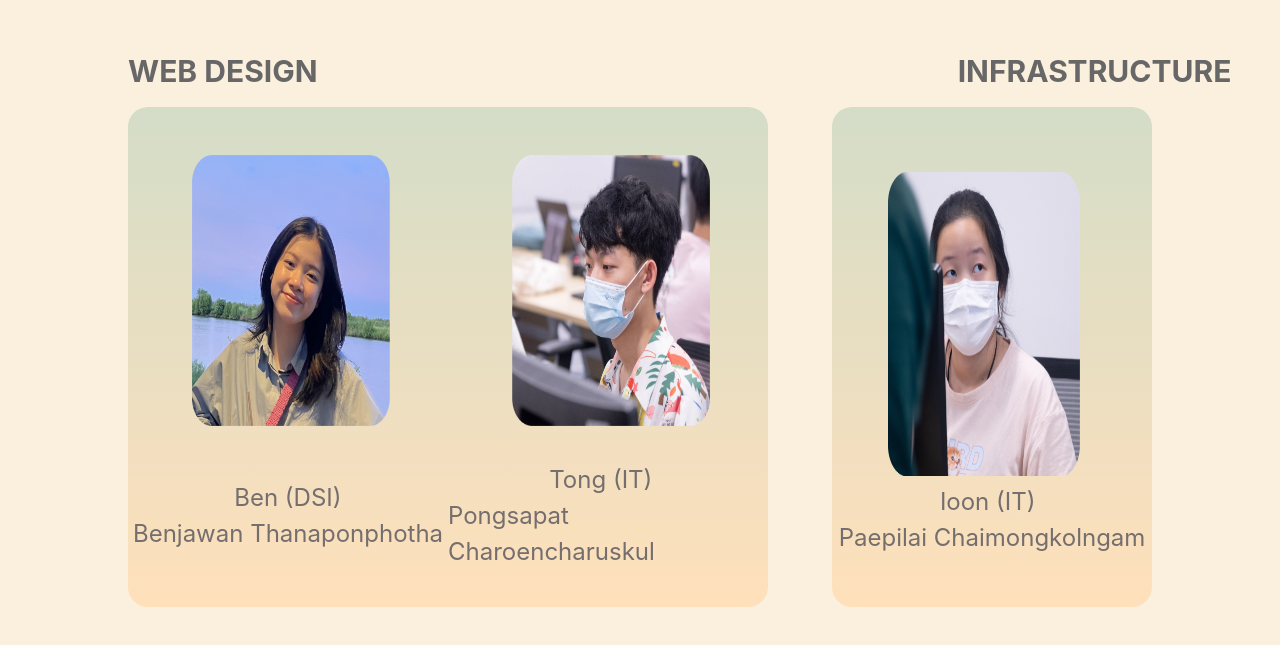
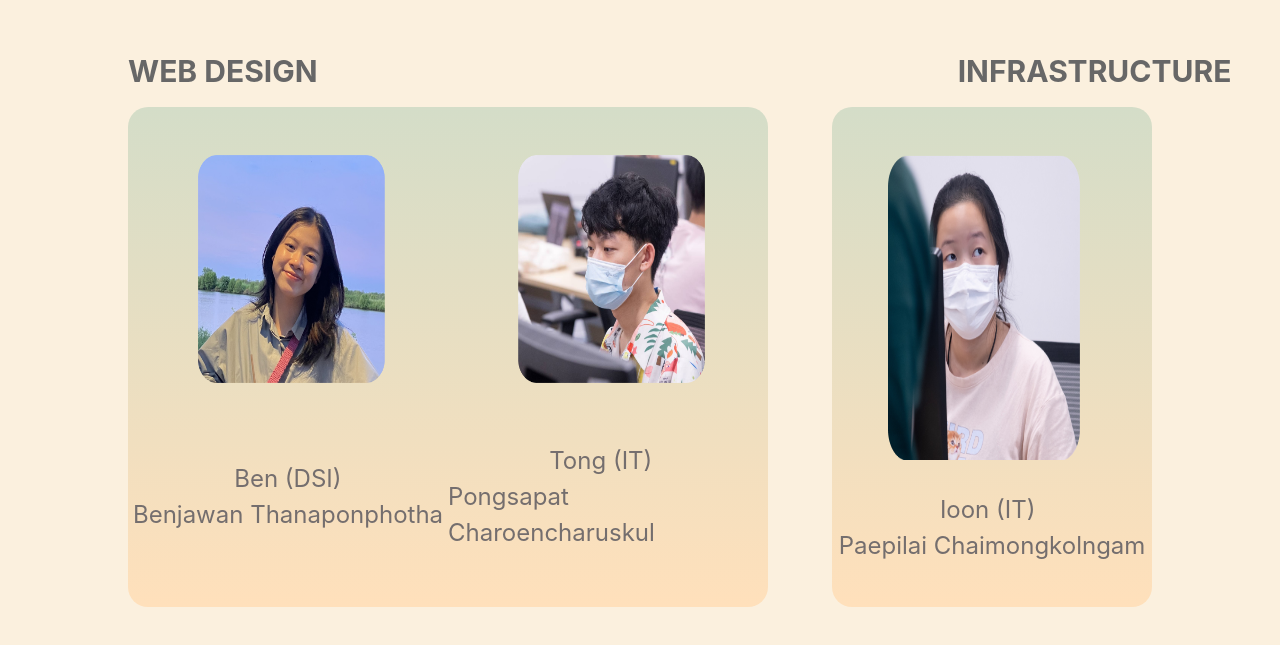
Before and after one commit to Hello-Fennec/G4-Manticore, a React (Create React App) app in the folder manticore_mantijai/: page / in a window 1280 px wide. Shown: the part 5657-6302 px from the top of the page. Built offline with nearby package versions, Linux system fonts and the light colour scheme.

Commit message:
last edit

```diff
--- a/manticore_mantijai/src/component/About.css
+++ b/manticore_mantijai/src/component/About.css
@@ -113,6 +113,11 @@
     flex-wrap: wrap;
     width: 30%;
     padding-top: 5%;
+    transition: 0.25s;
+}
+
+#Picture:hover{
+    transform: scale(1.1);
 }
 
 #Picture img {
@@ -165,6 +170,7 @@
     font-family: "Inter" sans-serif;
     font-size: 24px;
     color: #746E6E;
+    margin-top: -5%;
 
 }
 
@@ -178,7 +184,7 @@
     font-family: "Inter" sans-serif;
     font-size: 24px;
     color: #746E6E;
-    margin-top: -40%;
+    margin-top: -35%;
 }
 
 
@@ -192,28 +198,41 @@
 
 #Picture-Infra {
     display: flex;
+    margin-top: -5%;
     padding-top: 20%;
     padding-left: 25%;
     width: 100%;
     height: 100%;
     flex-wrap: wrap;
     flex-direction: row;
+    transition: 0.25s;
 }
 
+
+#Picture-Infra:hover {
+    transform: scale(1.1);
+}
 
 #Picture-Design {
     display: flex;
     flex-direction: row;
     flex-wrap: wrap;
-    width: 40%;
+    width: 38%;
+    transition: 0.25s;
+    padding-bottom: -10%;
+    margin-bottom: -5%;
+}
+
+
+#Picture-Design:hover{
+    transform: scale(1.1);
 }
 
 #Picture-Design img {
     width: 90%;
-    height: 100%;
+    height: 80%;
     padding-top: 3rem;
     padding-left: 2rem;
-
 }
 
 
--- a/manticore_mantijai/src/component/About.jsx
+++ b/manticore_mantijai/src/component/About.jsx
@@ -75,7 +75,7 @@ function About() {
 
 
                 <div id="Infra">
-                    <div id="Picture-Infra"><a href="https://www.instagram.com/ioonixc/"><img src="../img/Ioon.png" /></a></div>
+                    <div id="Picture-Infra"><a href="https://www.instagram.com/ioonixc/" target={"_blank"}><img src="../img/Ioon.png" /></a></div>
                     <div id="Text-Infra-Topic">
                         <div id="Text-Infra">
                             &nbsp;&nbsp;&nbsp;&nbsp;&nbsp;&nbsp;&nbsp;&nbsp;&nbsp;&nbsp;&nbsp;&nbsp;&nbsp;&nbsp; Ioon (IT) <br />
```
